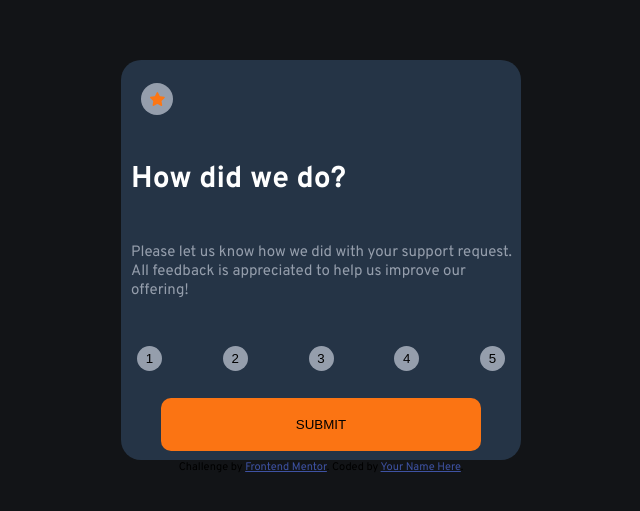
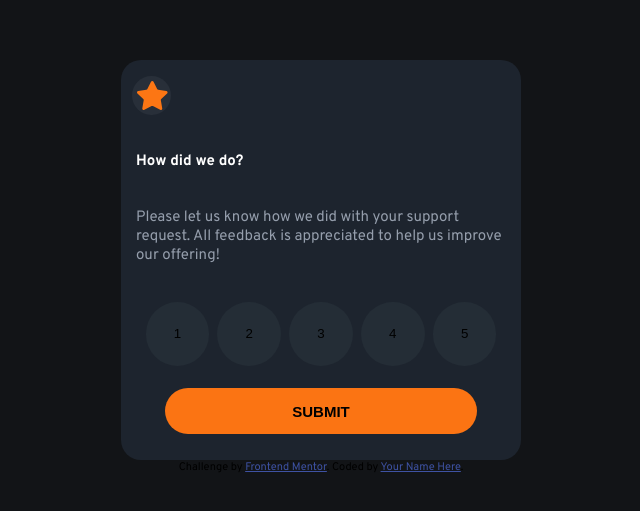
Before and after one commit to skander-hj/rating, a plain HTML site: page interactive-rating-component-main/index.html in a window 1280 px wide. Shown: the part 133-644 px from the top of the page, without its empty margins (319-959 px from the left). Drawn offline with Linux system fonts and the light colour scheme.

Commit message:
Update style.css

```diff
--- a/interactive-rating-component-main/style.css
+++ b/interactive-rating-component-main/style.css
@@ -15,14 +15,17 @@
     margin: 0;
     padding: 0;
     box-sizing: border-box;
+    font-weight: 400;
+
 }
 
 body{
     font-family: "Overpass",sans-serif;
-    font-size: 15px;
     background-color:hsl(216, 12%, 8%) ;
     justify-content: center;
     display: flex;
+    font-size: 15px;
+
 }
 
 .direction
@@ -32,17 +35,23 @@ body{
     justify-content: center;
     align-items: center;
     height: 100vh;
+
+
 }
 
 h1{
     color: hsl(0, 0%, 100%);
     justify-self: start;
     margin-left: 10px;
+    font-weight: 700;
+    font-size: 15px;
 }
 
 .box
 {
-    background-color: hsl(213, 30%, 21%);
+
+
+    background-color: rgba(29,36,46,255);
     color:hsl(217, 12%, 63%);
     display: grid;
     justify-content: center;
@@ -51,10 +60,15 @@ h1{
     border-radius: 20px;
     height: 50vh;
     aspect-ratio: 1/1;
+    padding: 5px;
+    padding-bottom: 10px;
+
+    row-gap: 2vh;
+
 }
 
 .box2{
-    background-color: hsl(213, 30%, 21%);
+    background-color:rgba(29,36,46,255);
     color:hsl(217, 12%, 63%);
     display: none;
     justify-content: center;
@@ -63,35 +77,51 @@ h1{
     border-radius: 20px;
     height: 50vh;
     aspect-ratio: 1/1;
+    padding: 10px;
 }
 .rating{
-    width: 100%;
+
     display: flex;
     justify-content: space-between;
+    margin-left: 5%;
+    margin-right: 5%;
+    gap: 8px;
+    max-width: 100%;
+    padding: 0;
+
+
+
 }
 .rating button{
     border-radius: 50%;
     aspect-ratio: 1/1;
-    width: 25px;
-    gap: 8px;
+    width: 20%;
+    height: 20%;
+
     border: none;
-    background-color: hsl(217, 12%, 63%);
-    margin-right: 1rem;
-    margin-left: 1rem;
+    background-color: rgba(36,45,54,255);
+
+
+
+
+
 }
 
 .box p{
     text-align: start;
     margin-left: 10px;
+    font-weight: 400;
+    font-size: 15px;
 }
 .cstar{
     display: flex;
-    background-color: hsl(217, 12%, 63%);
-    width: 2rem;
+    background-color: rgba(40,47,57,255);
+    min-width: 22px;
+    max-width: 10%;
     aspect-ratio: 1/1;
     border-radius: 50%;
-    padding: 9px;
-    margin-left: 20px;
+    padding: 5px;
+    margin-left: 6px;
 }
 
 .btnsubmit
@@ -99,12 +129,35 @@ h1{
     justify-self: center;
     background-color: hsl(25, 97%, 53%) ;
     border: none;
-    border-radius: 10px;
+    border-radius: 50px;
     min-height: 80%;
     width: 80%;
     margin-bottom: 5px;
+    margin-bottom: 5%;
+    font-weight: 700;
+    font-size: 15px;
 }
+.btnsubmit :hover{
+    font-weight: bolder;
+}
+
 
 .rating button:hover{
     background-color: hsl(25, 97%, 53%);
+    font-weight: bold;
 }
+
+.rating button:onclick{
+    background-color: hsl(25, 97%, 53%);
+    font-weight: bold;
+}
+
+.ty{
+    justify-self: center;
+
+}
+.box2 h1,p
+{
+    justify-self: center;
+
+}
```
